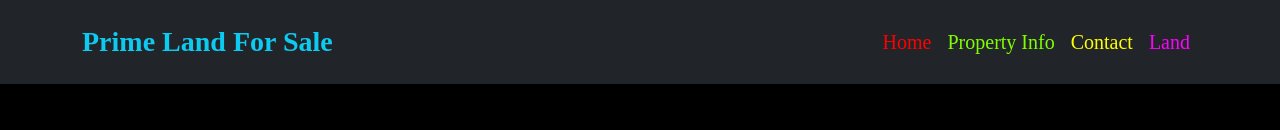
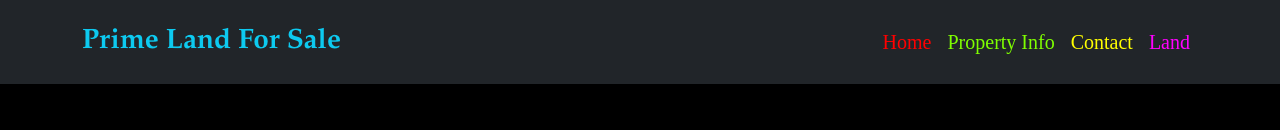
Before and after one commit to KavinduPramod/SouthernParadise, a React (Vite) app: page / in a window 1280 px wide. Shown: the top 130 px of the page. Built offline with nearby package versions, Linux system fonts and the light colour scheme.

Commit message:
chore: Update navbar font to Palatino, URW Palladio L, serif

```diff
--- a/src/components/navbar.jsx
+++ b/src/components/navbar.jsx
@@ -11,7 +11,7 @@ const Navigationbar = () => {
           as={Link}
           to="/"
           className="fs-3 fw-bold text-info"
-          style={{ fontFamily: "Brush Script MT, Brush Script Std, cursive" }}
+          style={{ fontFamily: "Palatino, URW Palladio L, serif" }}
         >
           Prime Land For Sale
         </Navbar.Brand>
```
